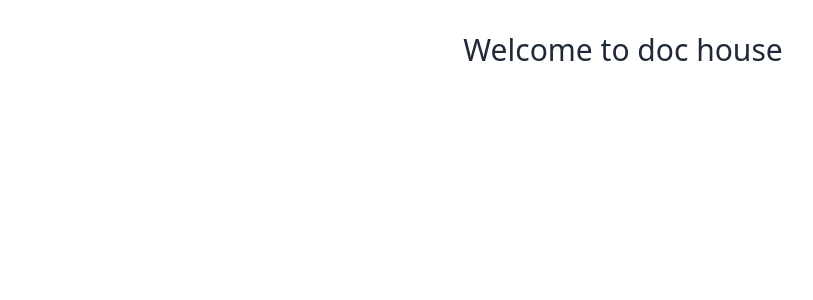
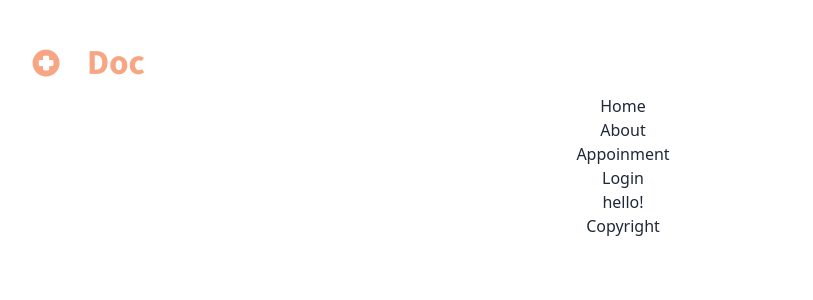
Before and after one commit to Maftun-siam/doc-house, a React (Vite) app: page / in a window 1280 px wide. Shown: the top 300 px of the page, without its empty margins (17-830 px from the left). Built offline with nearby package versions, Linux system fonts and the light colour scheme.

Commit message:
Basic layout Created

```diff
--- /dev/null
+++ b/src/Layout/Main.jsx
@@ -0,0 +1,16 @@
+import React from 'react';
+import { Outlet } from 'react-router-dom';
+import Footer from '../Pages/Shared/Footer/Footer';
+import Navbar from '../Pages/Shared/Navbar/Navbar';
+
+const Main = () => {
+    return (
+        <div>
+            <Navbar></Navbar>
+            <Outlet></Outlet>
+            <Footer></Footer>
+        </div>
+    );
+};
+
+export default Main;
--- /dev/null
+++ b/src/Pages/Home/Home/Home.jsx
@@ -0,0 +1,11 @@
+import React from 'react';
+
+const Home = () => {
+    return (
+        <div>
+            <h1>hello!</h1>
+        </div>
+    );
+};
+
+export default Home;
--- /dev/null
+++ b/src/Pages/Shared/Footer/Footer.jsx
@@ -0,0 +1,11 @@
+import React from 'react';
+
+const Footer = () => {
+    return (
+        <div>
+            <p>Copyright </p>
+        </div>
+    );
+};
+
+export default Footer;
--- /dev/null
+++ b/src/Pages/Shared/Navbar/Navbar.jsx
@@ -0,0 +1,23 @@
+import React from 'react';
+import { Link, NavLink } from 'react-router-dom';
+import logo from '../../../assets/logo.png'
+const Navbar = () => {
+    return (
+        <div>
+            <div>
+                <Link><img src={logo} alt="" /></Link>
+            </div>
+            <div>
+                <ul>
+                    <NavLink> <li>Home</li></NavLink>
+                    <NavLink> <li>About</li></NavLink>
+                    <NavLink> <li>Appoinment</li></NavLink>
+                    <NavLink> <li>Login</li></NavLink>
+                </ul>
+
+            </div>
+        </div>
+    );
+};
+
+export default Navbar;
--- /dev/null
+++ b/src/Routes/Routes.jsx
@@ -0,0 +1,18 @@
+import { createBrowserRouter } from "react-router-dom";
+import Main from "../Layout/Main";
+import Home from "../Pages/Home/Home/Home"
+
+
+
+export const router = createBrowserRouter([
+    {
+        path: "",
+        element: <Main></Main>,
+        children: [
+            {
+                path: '/',
+                element: <Home></Home>
+            }
+        ]
+    },
+]);
--- a/src/main.jsx
+++ b/src/main.jsx
@@ -2,9 +2,20 @@ import { StrictMode } from 'react'
 import { createRoot } from 'react-dom/client'
 import App from './App.jsx'
 import './index.css'
+import {
+  createBrowserRouter,
+  RouterProvider,
+} from "react-router-dom";
+
+import { router } from "./Routes/Routes.jsx";
 
 createRoot(document.getElementById('root')).render(
   <StrictMode>
-    <App />
+    <div className='max-w-screen-xl mx-auto'>
+      <RouterProvider router={router} />
+    </div>
   </StrictMode>,
 )
+
+
+export default router;
```
Also changed, not shown: package.json (+6 -1 lines), src/assets/logo.png (added), 1 other file (tests, documents, lock files or other folders).
